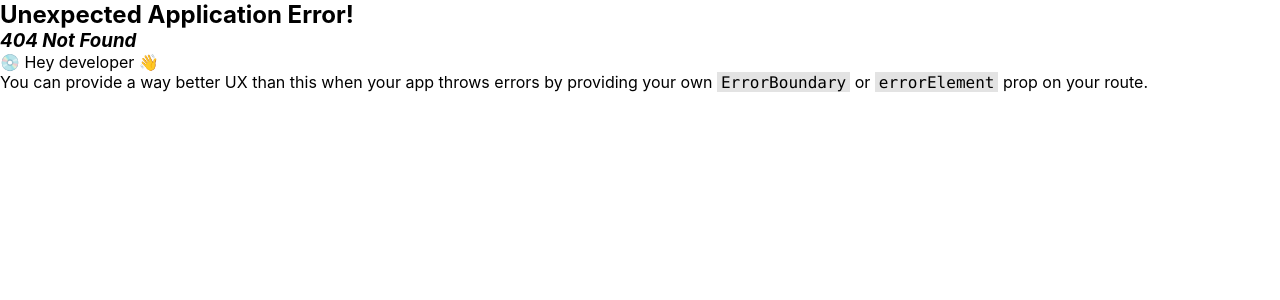
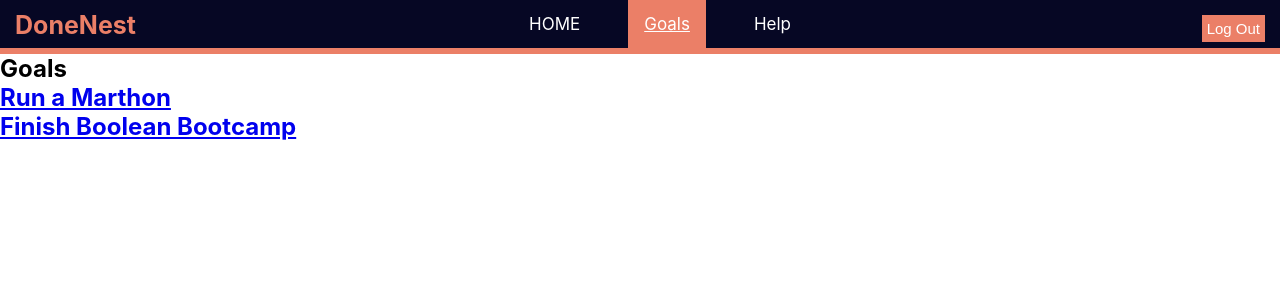
Before and after one commit to JamesB94/Boolean-final-project, a React (Create React App) app in the folder my-app/: page /Goals in a window 1280 px wide. Before the commit this address had no page. Shown: the top 300 px of the page. Built offline with nearby package versions, Linux system fonts and the light colour scheme; data requests are answered from the project's data file.

Commit message:
navigation of goals and id added

```diff
--- a/my-app/src/App.js
+++ b/my-app/src/App.js
@@ -1,27 +1,34 @@
 import './App.css';
 import LandingPage from './components/LandingPage/landingPage';
-import DashBoard from './components/DashBoard/DashBoard.jsx';
+import Goals, { goalLoader } from './components/Goals/Goals.jsx';
 import { createBrowserRouter, Route, createRoutesFromElements, RouterProvider } from 'react-router-dom';
 
 
 //Layouts
 import RootLayout from './components/layouts/RootLayout';
 import HelpLayout from './components/layouts/HelpLayout';
+import GoalsLayout from './components/layouts/GoalsLayout';
 
 //pages
 import Faq from './components/Help/Faq';
 import Contact from './components/Help/Contact';
+import GoalTasks, { goalTasksLoader } from './components/Goals/GoalTasks';
 
 
 const router = createBrowserRouter(
   createRoutesFromElements (
     <Route path='/' element = {<RootLayout />}>
           <Route index element= {<LandingPage />} />
-          <Route path='DashBoard' element ={<DashBoard />} />
+
           {/* Nested Route */}
           <Route path='Help' element = {<HelpLayout />}>
             <Route path='faq' element={<Faq />}/>
             <Route path='contact' element={<Contact />}/>
+          </Route>
+
+          <Route path='Goals' element ={<GoalsLayout />} >
+            <Route index element ={<Goals />} loader={goalLoader}/>
+            <Route path=':id' element={<GoalTasks />} loader={goalTasksLoader} />
           </Route>
 
     </Route>
@@ -73,7 +80,7 @@ export default App;
 //       <nav>
 //       <span>
 //         <NavLink to="/">HOME</NavLink>
-//         <NavLink to="/DashBoard"> DashBoard</NavLink>
+//         <NavLink to="/Goals"> Goals</NavLink>
 //         </span>
 //       </nav>
 
@@ -82,7 +89,7 @@ export default App;
 //     <main>
 //       <Routes>
 //           <Route index element= {<LandingPage />} />
-//           <Route path='/DashBoard' element ={<DashBoard />} />
+//           <Route path='/Goals' element ={<Goals />} />
 //       </Routes>
 
 
--- a/my-app/src/components/DashBoard/DashBoard.jsx
+++ /dev/null
@@ -1,34 +0,0 @@
-import './DashBoard.css'
-import React, { useState, useEffect } from 'react';
-
-const DashBoard = () => {
-
-    const [data, setData] = useState([]);
-
-    useEffect(() => {
-        fetch('http://localhost:8000/goals')
-          .then(response => response.json())
-          .then(data => setData(data)
-            )
-      },[]);
-
-    return (
-        <div>
-            <h1>Test</h1>
-
-        {data.map(item => (
-
-        <div className='goalBox' key={item.id}>
-
-            <p>{item.goalName}</p>
-
-
-
-        </div>
-      ))}
-
-        </div>
-     );
-}
-
-export default DashBoard;
--- /dev/null
+++ b/my-app/src/components/Goals/GoalTasks.jsx
@@ -0,0 +1,33 @@
+import { useLoaderData, useParams } from "react-router-dom";
+
+export default function GoalTasks() {
+
+    const { id } = useParams()
+
+    const data = useLoaderData()
+
+    console.log('here is a test ', data)
+
+    return (
+        <div className="tasks">
+            <h1>Goal: {data.goalName}</h1>
+            <p>{data.task}</p>
+
+
+        </div>
+
+     );
+}
+
+// export default GoalTasks;
+
+
+//loader
+export const goalTasksLoader = async ({ params }) => {
+    const { id } = params
+
+    const res = await fetch ('http://localhost:8000/Goals/' + id)
+
+    return res.json()
+
+}
--- /dev/null
+++ b/my-app/src/components/Goals/Goals.jsx
@@ -0,0 +1,59 @@
+import { useLoaderData , Link} from 'react-router-dom';
+import './Goals.css'
+// import React, { useState, useEffect } from 'react';
+
+export default function Goals() {
+
+const data = useLoaderData()
+
+
+
+
+    return (
+        <div>
+
+            {data.map(goal => (
+              <Link to={goal.id.toString()} key={goal.id}>
+                <h2>{goal.goalName}</h2>
+              </Link>
+
+            ))}
+
+
+        </div>
+     );
+}
+
+
+
+//Loader
+export const goalLoader = async () => {
+  const res = await fetch('http://localhost:8000/Goals')
+
+  return res.json()
+}
+
+
+
+
+//////////////////////////////////////////////////
+
+    // const [data, setData] = useState([]);
+
+    // useEffect(() => {
+    //     fetch('http://localhost:8000/Goals')
+    //       .then(response => response.json())
+    //       .then(data => setData(data)
+    //         )
+    //   },[]);
+
+ {/* {data.map(item => (
+
+        <div className='goalBox' key={item.id}>
+
+            <p>{item.goalName}</p>
+
+
+
+        </div>
+      ))} */}
--- a/my-app/src/components/NavBar/NavBar.jsx
+++ b/my-app/src/components/NavBar/NavBar.jsx
@@ -13,7 +13,7 @@ const NavBar = () => {
                 <div className="midBar">
                 <ul>
                     <li><NavLink to="/" className="nav-link">HOME </NavLink></li>
-                    <li><NavLink to="/DashBoard" className="nav-link"> DashBoard </NavLink></li>
+                    <li><NavLink to="/Goals" className="nav-link"> Goals </NavLink></li>
                     <li><NavLink to="/help" className="nav-link"> Help</NavLink></li>
                 </ul>
 
--- /dev/null
+++ b/my-app/src/components/layouts/GoalsLayout.jsx
@@ -0,0 +1,11 @@
+import { Outlet } from "react-router-dom";
+
+export default function GoalsLayout() {
+    return (
+        <div className="goals_layout">
+            <h2>Goals</h2>
+            <Outlet />
+        </div>
+
+    )
+}
```
Also changed, not shown: my-app/src/components/Goals/Goals.css (renamed from my-app/src/components/DashBoard/DashBoard.css).
